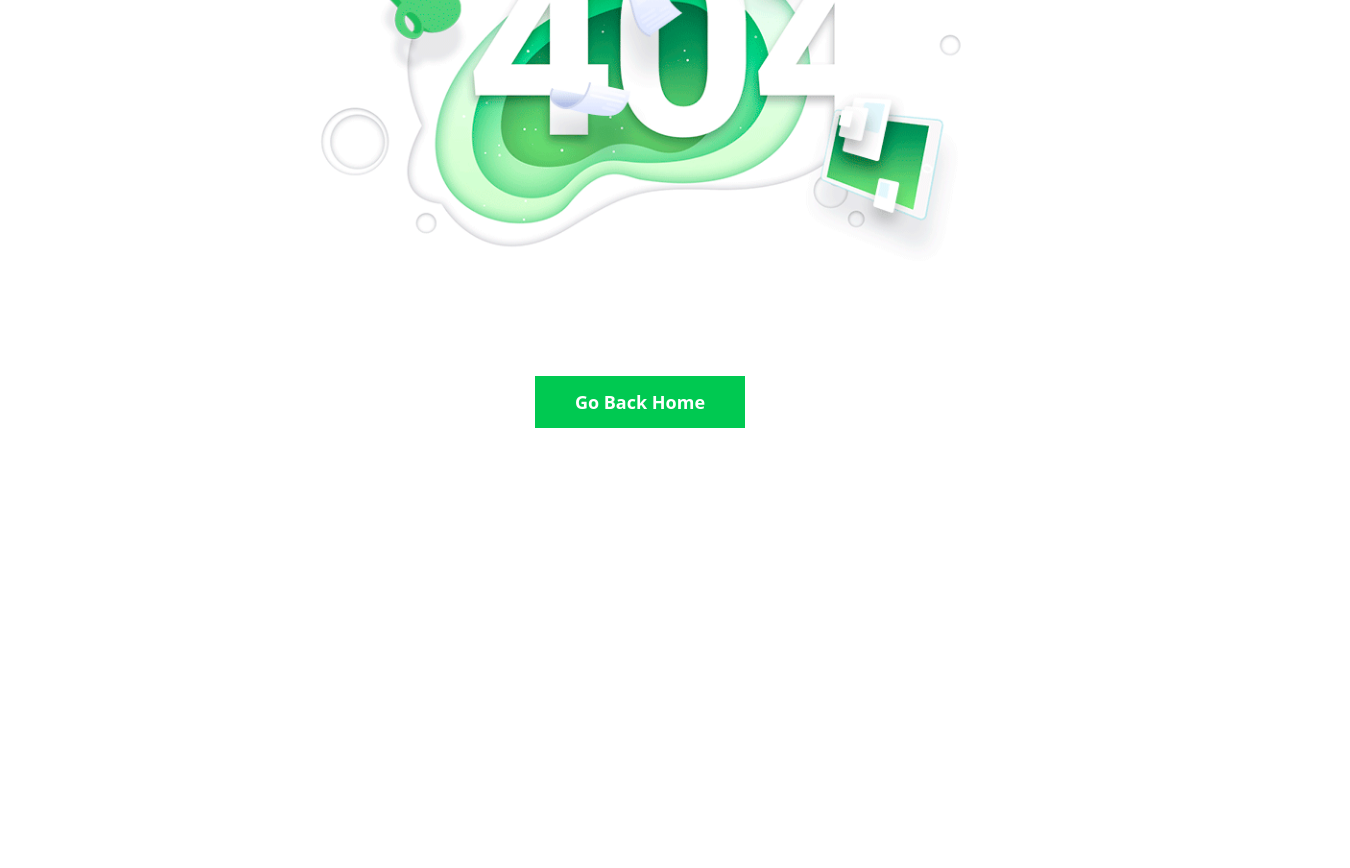
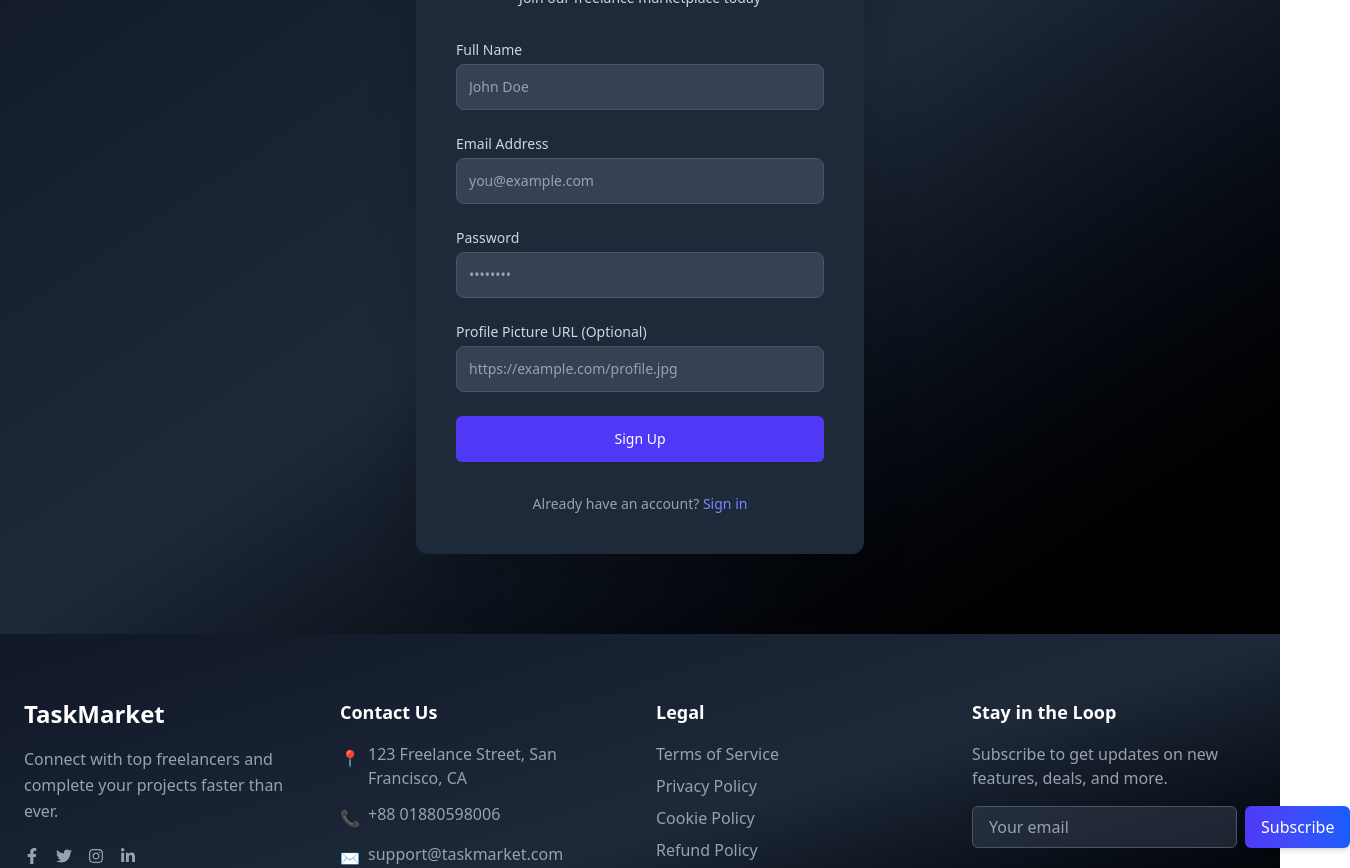
Before and after one commit to mdtanvirislamrakib/Freelance-task-marketplace-client, a React (Vite) app: page /signup in a window 1280 px wide. Shown: the part 200-1068 px from the top of the page, 1350 px wide, since content can reach past the window. Before the commit the page ends 800 px from the top, so only its background shows below. Built offline with nearby package versions, Linux system fonts and the light colour scheme.

Commit message:
Login and signup page design complete

```diff
--- a/src/Components/Footer.jsx
+++ b/src/Components/Footer.jsx
@@ -15,16 +15,16 @@ const Footer = () => {
               Connect with top freelancers and complete your projects faster than ever.
             </p>
             <div className="flex space-x-4">
-              <a href="#" aria-label="Facebook" className="text-gray-400 hover:text-blue-500 transition-colors duration-300">
+              <a href="https://www.facebook.com/" target="_blank" aria-label="Facebook" className="text-gray-400 hover:text-blue-500 transition-colors duration-300">
                 <FaFacebookF />
               </a>
-              <a href="#" aria-label="Twitter" className="text-gray-400 hover:text-blue-400 transition-colors duration-300">
+              <a href="https://x.com/" target="_blank" aria-label="Twitter" className="text-gray-400 hover:text-blue-400 transition-colors duration-300">
                 <FaTwitter />
               </a>
-              <a href="#" aria-label="Instagram" className="text-gray-400 hover:text-pink-500 transition-colors duration-300">
+              <a href="https://www.instagram.com" target="_blank" aria-label="Instagram" className="text-gray-400 hover:text-pink-500 transition-colors duration-300">
                 <FaInstagram />
               </a>
-              <a href="#" aria-label="LinkedIn" className="text-gray-400 hover:text-blue-600 transition-colors duration-300">
+              <a href="https://www.linkedin.com/" target="_blank" aria-label="LinkedIn" className="text-gray-400 hover:text-blue-600 transition-colors duration-300">
                 <FaLinkedinIn />
               </a>
             </div>
@@ -40,7 +40,7 @@ const Footer = () => {
               </li>
               <li className="flex items-start">
                 <span className="mr-2 text-indigo-400 mt-1">📞</span>
-                <span className="text-gray-400">+1 (555) 123-4567</span>
+                <span className="text-gray-400">+88 01880598006</span>
               </li>
               <li className="flex items-start">
                 <span className="mr-2 text-indigo-400 mt-1">✉️</span>
@@ -54,16 +54,16 @@ const Footer = () => {
             <h3 className="text-lg font-semibold text-white mb-4">Legal</h3>
             <ul className="space-y-2">
               <li>
-                <a href="#" className="text-gray-400 hover:text-white transition-colors duration-300">Terms of Service</a>
+                <a href="https://www.teemservices.com/" target="_blank" className="text-gray-400 hover:text-white transition-colors duration-300">Terms of Service</a>
               </li>
               <li>
-                <a href="#" className="text-gray-400 hover:text-white transition-colors duration-300">Privacy Policy</a>
+                <a href="https://policies.google.com/privacy?hl=en-US" target="_blank" className="text-gray-400 hover:text-white transition-colors duration-300">Privacy Policy</a>
               </li>
               <li>
-                <a href="#" className="text-gray-400 hover:text-white transition-colors duration-300">Cookie Policy</a>
+                <a href="https://www.cookiebot.com/en/cookie-policy/#:~:text=What%20is%20a%20cookie%20policy,data%20you%20collect%20via%20cookies." target="_blank" className="text-gray-400 hover:text-white transition-colors duration-300">Cookie Policy</a>
               </li>
               <li>
-                <a href="#" className="text-gray-400 hover:text-white transition-colors duration-300">Refund Policy</a>
+                <a href="https://support.google.com/googleplay/answer/2479637?hl=en" target="_blank" className="text-gray-400 hover:text-white transition-colors duration-300">Refund Policy</a>
               </li>
             </ul>
           </div>
@@ -99,9 +99,9 @@ const Footer = () => {
         <div className="flex flex-col md:flex-row justify-between items-center text-sm text-gray-500">
           <p>© {new Date().getFullYear()} TaskMarket. All rights reserved.</p>
           <div className="mt-4 md:mt-0 flex space-x-6">
-            <a href="#" className="hover:text-white transition-colors duration-300">Privacy Policy</a>
-            <a href="#" className="hover:text-white transition-colors duration-300">Terms of Use</a>
-            <a href="#" className="hover:text-white transition-colors duration-300">Sitemap</a>
+            <a href="https://www.privacypolicygenerator.info/" target="_blank" className="hover:text-white transition-colors duration-300">Privacy Policy</a>
+            <a href="https://termly.io/resources/templates/terms-of-use-template/" target="_blank" className="hover:text-white transition-colors duration-300">Terms of Use</a>
+            <a href="https://www.xml-sitemaps.com/" target="_blank" className="hover:text-white transition-colors duration-300">Sitemap</a>
           </div>
         </div>
       </div>
--- /dev/null
+++ b/src/Pages/Login.jsx
@@ -0,0 +1,97 @@
+
+import { Link } from 'react-router';
+
+const Login = () => {
+
+  return (
+    <div className="min-h-screen flex items-center justify-center bg-gradient-to-br from-gray-900 via-gray-800 to-black px-4 sm:px-6 lg:px-8">
+      <div className="max-w-md w-full space-y-8 bg-gray-800 p-10 rounded-xl shadow-2xl">
+        <div>
+          <h2 className="mt-6 text-center text-3xl font-extrabold text-white">
+            Welcome Back
+          </h2>
+          <p className="mt-2 text-center text-sm text-gray-300">
+            Sign in to your freelance marketplace account
+          </p>
+        </div>
+
+        <form className="mt-8 space-y-6">
+
+          <div className="rounded-md shadow-sm space-y-4">
+            <div>
+              <label htmlFor="email" className="sr-only">
+                Email address
+              </label>
+              <input
+                id="email"
+                name="email"
+                type="email"
+                autoComplete="email"
+                required
+                className="appearance-none rounded-lg relative block w-full px-3 py-3 border border-gray-600 placeholder-gray-400 text-white bg-gray-700 focus:outline-none focus:ring-indigo-500 focus:border-indigo-500 sm:text-sm"
+                placeholder="Email address"
+              />
+            </div>
+            <div>
+              <label htmlFor="password" className="sr-only">
+                Password
+              </label>
+              <input
+                id="password"
+                name="password"
+                type="password"
+                autoComplete="current-password"
+                required
+                className="appearance-none rounded-lg relative block w-full px-3 py-3 border border-gray-600 placeholder-gray-400 text-white bg-gray-700 focus:outline-none focus:ring-indigo-500 focus:border-indigo-500 sm:text-sm"
+                placeholder="Password"
+              />
+            </div>
+          </div>
+
+          <div className="flex items-center justify-between">
+            <div className="flex items-center">
+              <input
+                id="remember-me"
+                name="remember-me"
+                type="checkbox"
+                className="h-4 w-4 text-indigo-500 focus:ring-indigo-400 bg-gray-600 border-gray-500 rounded"
+              />
+              <label htmlFor="remember-me" className="ml-2 block text-sm text-gray-300">
+                Remember me
+              </label>
+            </div>
+
+            <div className="text-sm">
+              <Link href="#" className="font-medium text-indigo-400 hover:text-indigo-300">
+                Forgot password?
+              </Link>
+            </div>
+          </div>
+
+          <div>
+            <button
+              type="submit"
+              className="group relative w-full flex justify-center py-3 px-4 border border-transparent text-sm font-medium rounded-md text-white bg-indigo-600 hover:bg-indigo-700 focus:outline-none focus:ring-2 focus:ring-offset-2 focus:ring-indigo-500 transition duration-150"
+            >
+              Sign in
+            </button>
+          </div>
+        </form>
+
+        <div className="text-center">
+          <p className="text-sm text-gray-400">
+            Don’t have an account?{' '}
+            <Link
+              to="/signup"
+              className="font-medium text-indigo-400 hover:text-indigo-300"
+            >
+              Sign up
+            </Link>
+          </p>
+        </div>
+      </div>
+    </div>
+  );
+};
+
+export default Login;
--- /dev/null
+++ b/src/Pages/Signup.jsx
@@ -0,0 +1,105 @@
+
+import { Link } from 'react-router';
+
+const Signup = () => {
+
+  return (
+    <div className="min-h-screen flex items-center justify-center bg-gradient-to-br from-gray-900 via-gray-800 to-black px-4 sm:px-6 lg:px-8 py-10 lg:py-20">
+      <div className="max-w-md w-full space-y-8 bg-gray-800 p-10 rounded-xl shadow-2xl">
+        <div>
+          <h2 className="mt-6 text-center text-3xl font-extrabold text-white">
+            Create an Account
+          </h2>
+          <p className="mt-2 text-center text-sm text-gray-300">
+            Join our freelance marketplace today
+          </p>
+        </div>
+
+        <form className="mt-8 space-y-6">
+
+          {/* Name */}
+          <div>
+            <label htmlFor="name" className="block text-sm font-medium text-gray-300 mb-1">
+              Full Name
+            </label>
+            <input
+              id="name"
+              name="name"
+              type="text"
+              autoComplete="name"
+              required
+              className="appearance-none rounded-lg relative block w-full px-3 py-3 border border-gray-600 placeholder-gray-400 text-white bg-gray-700 focus:outline-none focus:ring-indigo-500 focus:border-indigo-500 sm:text-sm"
+              placeholder="John Doe"
+            />
+          </div>
+
+          {/* Email */}
+          <div>
+            <label htmlFor="email" className="block text-sm font-medium text-gray-300 mb-1">
+              Email Address
+            </label>
+            <input
+              id="email"
+              name="email"
+              type="email"
+              autoComplete="email"
+              required
+              className="appearance-none rounded-lg relative block w-full px-3 py-3 border border-gray-600 placeholder-gray-400 text-white bg-gray-700 focus:outline-none focus:ring-indigo-500 focus:border-indigo-500 sm:text-sm"
+              placeholder="you@example.com"
+            />
+          </div>
+
+          {/* Password */}
+          <div>
+            <label htmlFor="password" className="block text-sm font-medium text-gray-300 mb-1">
+              Password
+            </label>
+            <input
+              id="password"
+              name="password"
+              type="password"
+              autoComplete="new-password"
+              required
+              className="appearance-none rounded-lg relative block w-full px-3 py-3 border border-gray-600 placeholder-gray-400 text-white bg-gray-700 focus:outline-none focus:ring-indigo-500 focus:border-indigo-500 sm:text-sm"
+              placeholder="••••••••"
+            />
+          </div>
+
+          {/* Profile Photo URL */}
+          <div>
+            <label htmlFor="photoURL" className="block text-sm font-medium text-gray-300 mb-1">
+              Profile Picture URL (Optional)
+            </label>
+            <input
+              id="photoURL"
+              name="photoURL"
+              type="url"
+              className="appearance-none rounded-lg relative block w-full px-3 py-3 border border-gray-600 placeholder-gray-400 text-white bg-gray-700 focus:outline-none focus:ring-indigo-500 focus:border-indigo-500 sm:text-sm"
+              placeholder="https://example.com/profile.jpg "
+            />
+          </div>
+
+          <div>
+            <button
+              type="submit"
+              className="group relative w-full flex justify-center py-3 px-4 border border-transparent text-sm font-medium rounded-md text-white bg-indigo-600 hover:bg-indigo-700 focus:outline-none focus:ring-2 focus:ring-offset-2 focus:ring-indigo-500 transition duration-150"
+            >
+              Sign Up
+            </button>
+          </div>
+        </form>
+
+        <div className="text-center">
+          <p className="text-sm text-gray-400">
+            Already have an account?{' '}
+            <Link to="/login" className="font-medium text-indigo-400 hover:text-indigo-300">
+              Sign in
+            </Link>
+          </p>
+        </div>
+      </div>
+    </div>
+  );
+};
+
+export default Signup;
--- a/src/Router/Router.jsx
+++ b/src/Router/Router.jsx
@@ -5,6 +5,8 @@ import {
 import HomeLayout from "../HomeLayout/HomeLayout";
 import ErrorPage from "../Pages/ErrorPage";
 import Home from "../Pages/Home";
+import Login from "../Pages/Login";
+import Signup from "../Pages/Signup";
 
 
 export const router = createBrowserRouter([
@@ -14,8 +16,16 @@ export const router = createBrowserRouter([
     errorElement: <ErrorPage></ErrorPage>,
     children: [
         {
-            index: true,
-            Component: Home,
+          index: true,
+          Component: Home,
+        },
+        {
+          path: '/signup',
+          Component: Signup,
+        },
+        {
+          path: '/login',
+          Component: Login,
         }
     ]
   },
```
